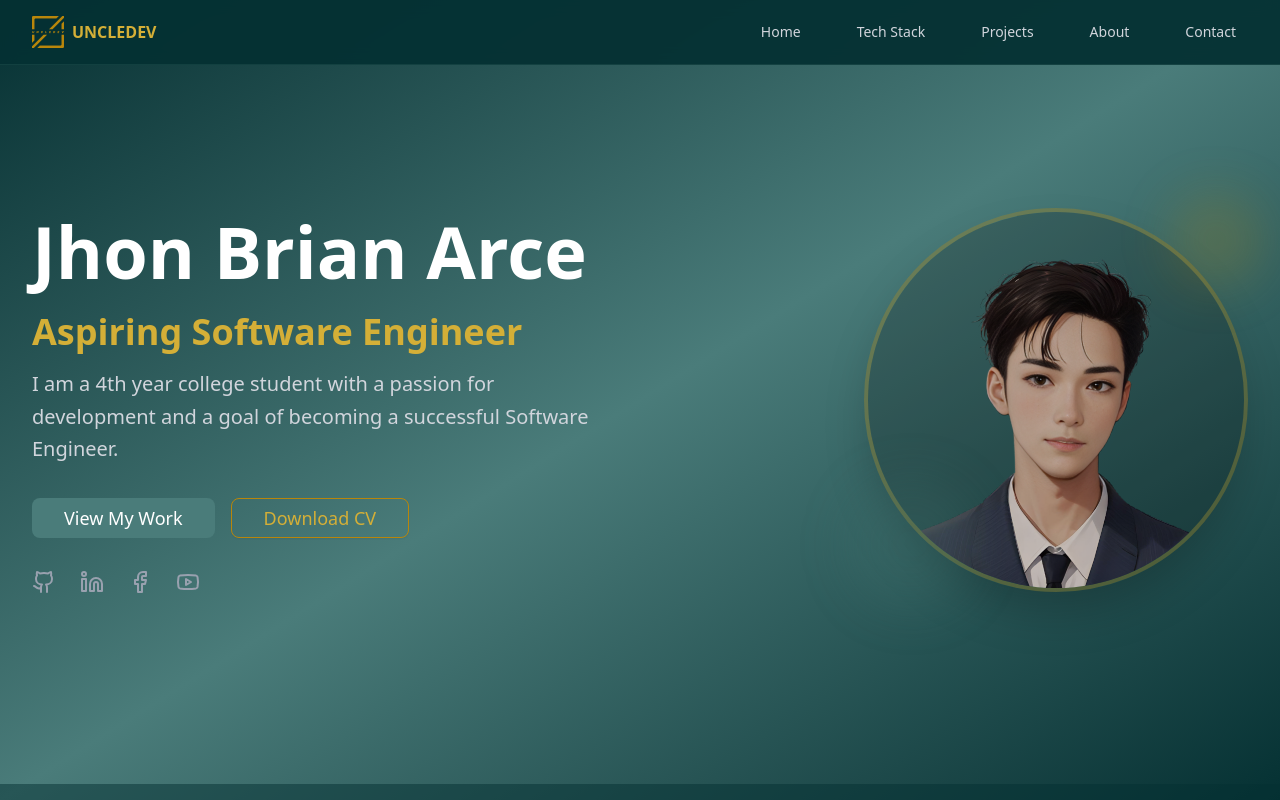
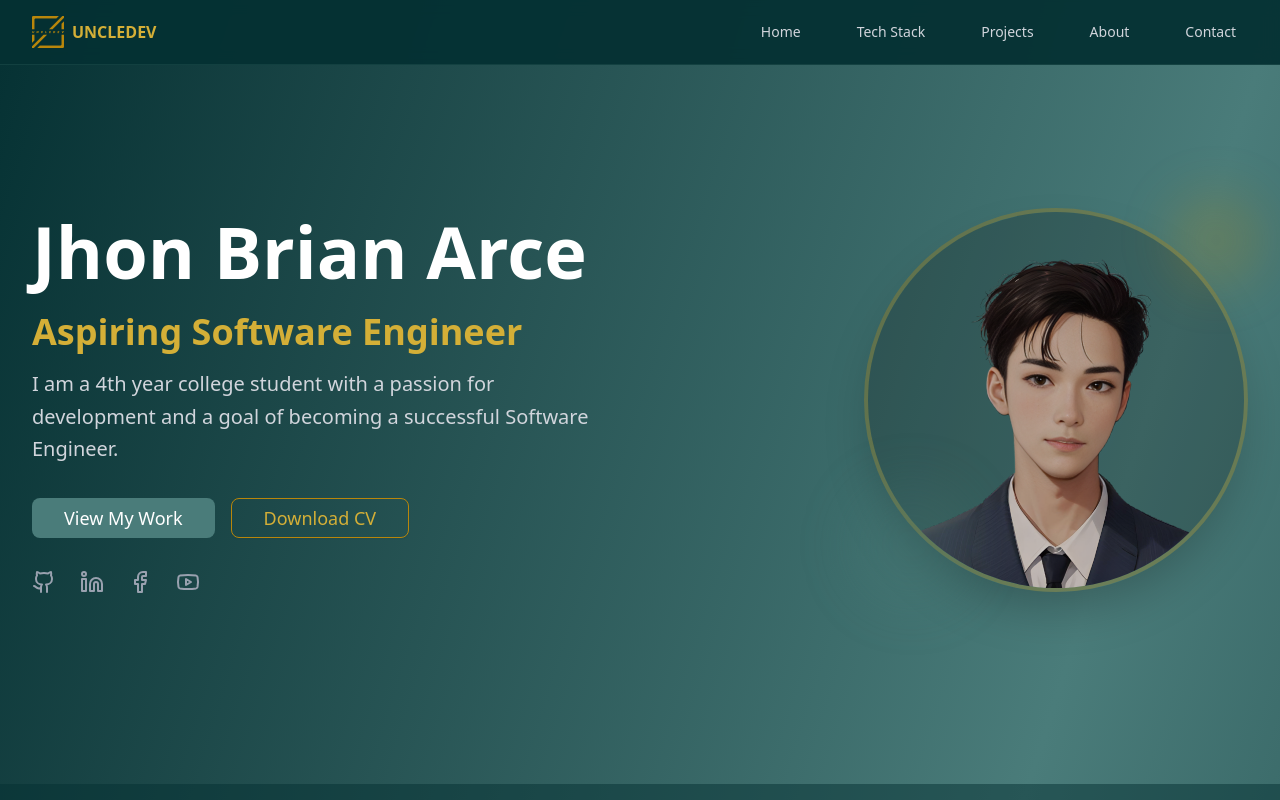
Before and after one commit to uncleedev/portfolio, a Next.js app: page / in a window 1280 px wide. Shown: the top 800 px of the page. Built offline with nearby package versions, Linux system fonts and the light colour scheme.

Commit message:
fixed bg

```diff
--- a/app/page.tsx
+++ b/app/page.tsx
@@ -8,7 +8,7 @@ import Topbar from "@/components/Topbar";
 
 export default function Home() {
   return (
-    <div className="max-h-screen w-screen  bg-gradient-to-br from-[#053133] via-[#4A7C7A] to-[#053133]">
+    <div className="min-h-screen w-screen  bg-gradient-to-br from-[#053133] via-[#4A7C7A] to-[#053133]">
       <Topbar />
       <HeroSection />
       <TechStackSection />
```
